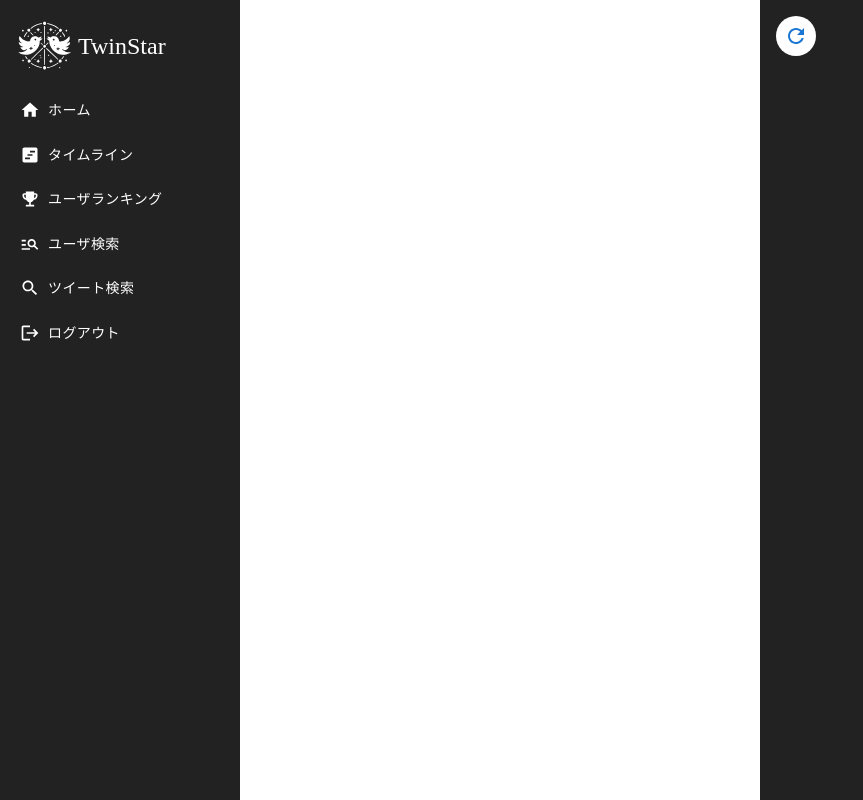
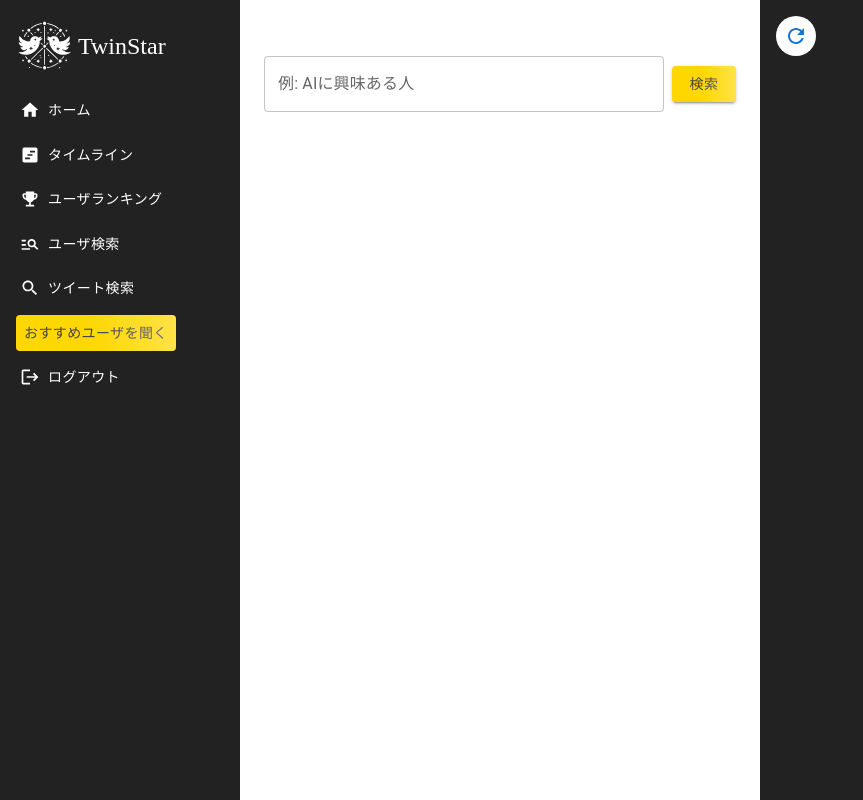
Before and after one commit to yoshi001231/UTTC_hackathon_front, a React (Create React App) app in the folder react-ts/: page /recommend in a window 1280 px wide. Shown: the whole page, without its empty margins (0-863 px from the left). Built offline with nearby package versions, Linux system fonts and the light colour scheme; no server answers; sample sign-in values are in the browser's storage.

Commit message:
add recommend operation

```diff
--- a/react-ts/src/App.tsx
+++ b/react-ts/src/App.tsx
@@ -11,6 +11,7 @@ import UserRanking from "./pages/UserRanking";
 import Tweet from "./pages/Tweet";
 import FindUsersPage from "./pages/FindUsersPage";
 import FindTweetsPage from "./pages/FindTweetsPage";
+import Recommend from "./pages/Recommend";
 import { auth } from "./services/firebase";
 
 const App: React.FC = () => {
@@ -42,6 +43,7 @@ const App: React.FC = () => {
         <Route path="/tweet/:postId" element={<Tweet />} />
         <Route path="/find/users" element={<FindUsersPage />} />
         <Route path="/find/tweets" element={<FindTweetsPage />} />
+        <Route path="/recommend" element={<Recommend />} />
       </Routes>
     </Layout>
   );
--- a/react-ts/src/components/Layout.tsx
+++ b/react-ts/src/components/Layout.tsx
@@ -1,7 +1,7 @@
 import React from "react";
 import { Box } from "@mui/material";
 import Sidebar from "./Sidebar";
-import StarWeb from "../star_web/StarWeb"; // StarWebをインポート
+import StarWeb from "../star_web/StarWeb";
 import { auth } from "../services/firebase";
 
 interface LayoutProps {
--- a/react-ts/src/components/Sidebar.tsx
+++ b/react-ts/src/components/Sidebar.tsx
@@ -1,3 +1,4 @@
+import React from "react";
 import { Box, Button, Typography } from "@mui/material";
 import { useNavigate, useLocation } from "react-router-dom";
 import { auth } from "../services/firebase";
@@ -108,6 +109,19 @@ const Sidebar: React.FC = () => {
           >
             ツイート検索
           </Button>
+
+          {/* おすすめユーザを聞くボタン */}
+          <Button
+            color="inherit"
+            onClick={() => navigate("/recommend")}
+            sx={{
+              mb: 1,
+              textAlign: "left",
+              color: "#444", backgroundColor: "gold", borderColor: "gold", overflow: "hidden", "&:hover": { backgroundColor: "rgba(255, 215, 0, 0.8)", borderColor: "gold" }, "&::before": { content: '""', position: "absolute", top: 0, left: "-100%", width: "200%", height: "100%", background: "linear-gradient(to right, transparent, rgba(255,255,255,0.5), transparent)", transform: "translateX(-100%)", animation: "shine 1.2s infinite" }, "@keyframes shine": { "0%": { transform: "translateX(-100%)" }, "100%": { transform: "translateX(100%)" } }
+            }}
+          >
+            おすすめユーザを聞く
+          </Button>
         </>
       )}
 
--- a/react-ts/src/components/TweetModal.tsx
+++ b/react-ts/src/components/TweetModal.tsx
@@ -51,19 +51,29 @@ const TweetModal: React.FC<TweetModalProps> = ({ open, onClose, onTweetCreated }
         img_url: imgUrl,
       });
 
-      // checkIsBad API を呼び出し
-      const isBadResult = await checkIsBad(newTweet.post_id);
-
-      if (isBadResult.includes("YES")) {
-        // 警告を表示し、is_bad を 1 に更新
-        alert(`良識に反している可能性があります。タイムラインでは表示制限がかかります。\n内容:\n ${content}\n`);
-        await updateIsBad(newTweet.post_id, true);
-      }
-
+      // ダイアログを閉じる
       setContent("");
       setImageFile(null);
       onClose();
       await onTweetCreated();
+
+      // 非同期で is_bad 処理を実行
+      const processIsBadCheck = async () => {
+        try {
+          const isBadResult = await checkIsBad(newTweet.post_id);
+
+          if (isBadResult.includes("YES")) {
+            // 警告を表示し、is_bad を 1 に更新
+            alert(`良識に反している可能性があります。タイムラインでは表示制限がかかります。\n内容:\n ${content}\n`);
+            await updateIsBad(newTweet.post_id, true);
+          }
+        } catch (error) {
+          console.error("checkIsBad または updateIsBad に失敗しました:", error);
+        }
+      };
+
+      // バックグラウンドで処理を進める
+      processIsBadCheck();
     } catch (error) {
       console.error("ツイートの作成に失敗しました:", error);
     } finally {
--- a/react-ts/src/gemini/GenerateBioChat.tsx
+++ b/react-ts/src/gemini/GenerateBioChat.tsx
@@ -16,9 +16,9 @@ const GenerateBioChat: React.FC<GenerateBioChatProps> = ({ authId, onSelect, onC
   const [error, setError] = useState<string | null>(null);
 
   const handleSend = async () => {
-    if (!instruction.trim()) return;
+    const inputInstruction = instruction.trim() || "特になし";
 
-    setChatHistory((prev) => [...prev, { role: "user", message: instruction }]);
+    setChatHistory((prev) => [...prev, { role: "user", message: inputInstruction }]);
     setIsLoading(true);
     setError(null);
 
--- a/react-ts/src/gemini/GenerateNameChat.tsx
+++ b/react-ts/src/gemini/GenerateNameChat.tsx
@@ -15,9 +15,9 @@ const GenerateNameChat: React.FC<GenerateNameChatProps> = ({ authId, onSelect, o
   const [error, setError] = useState<string | null>(null);
 
   const handleSend = async () => {
-    if (!instruction.trim()) return;
+    const inputInstruction = instruction.trim() || "特になし";
 
-    setChatHistory((prev) => [...prev, { role: "user", message: instruction }]);
+    setChatHistory((prev) => [...prev, { role: "user", message: inputInstruction }]);
     setIsLoading(true);
     setError(null);
 
--- a/react-ts/src/gemini/GenerateTweetContinuationChat.tsx
+++ b/react-ts/src/gemini/GenerateTweetContinuationChat.tsx
@@ -21,11 +21,11 @@ const GenerateTweetContinuationChat: React.FC<GenerateTweetContinuationChatProps
   const [error, setError] = useState<string | null>(null);
 
   const handleSend = async () => {
-    if (!instruction.trim()) return;
+    const inputInstruction = instruction.trim() || "特になし";
 
     setChatHistory((prev) => [
       ...prev,
-      { role: "user", message: instruction },
+      { role: "user", message: inputInstruction },
     ]);
     setIsLoading(true);
     setError(null);
--- /dev/null
+++ b/react-ts/src/pages/Recommend.tsx
@@ -0,0 +1,98 @@
+import React, { useState } from "react";
+import {
+  Box,
+  Button,
+  CircularProgress,
+  TextField,
+  Typography,
+  Alert,
+} from "@mui/material";
+import { auth } from "../services/firebase";
+import { recommendUsers } from "../services/api";
+
+const Recommend: React.FC = () => {
+  const [instruction, setInstruction] = useState<string>(""); // 検索窓の入力値
+  const [recommendedUser, setRecommendedUser] = useState<string | null>(null); // おすすめユーザーID
+  const [isLoading, setIsLoading] = useState<boolean>(false); // ローディング状態
+  const [error, setError] = useState<string | null>(null); // エラー状態
+  const CurrentUser = auth.currentUser;
+
+  // "おすすめを聞く"ボタン押下時のハンドラー
+  const handleRecommend = async () => {
+    setIsLoading(true);
+    setError(null);
+    setRecommendedUser(null);
+    try {
+      if (CurrentUser) {
+        const user = await recommendUsers(CurrentUser.uid, instruction);
+        setRecommendedUser(user || "おすすめユーザーが見つかりませんでした"); // 一人だけ取得
+      } else {
+        setError("ユーザーが認証されていません");
+      }
+    } catch (err: any) {
+      setError(err.message || "ユーザー推薦に失敗しました");
+    } finally {
+      setIsLoading(false);
+    }
+  };
+
+  return (
+    <Box
+      sx={{
+        padding: "20px",
+        maxWidth: "600px",
+        margin: "0 auto",
+        display: "flex",
+        flexDirection: "column",
+        alignItems: "center",
+        gap: 2,
+        mt: 4,
+        p: 2
+      }}
+    >
+      <Box
+        sx={{
+          display: "flex",
+          gap: 1,
+          width: "100%",
+          alignItems: "center",
+        }}
+      >
+        <TextField
+          fullWidth
+          label="例: AIに興味ある人"
+          variant="outlined"
+          value={instruction}
+          onChange={(e) => setInstruction(e.target.value)}
+        />
+        <Button
+          variant="contained"
+          color="primary"
+          onClick={handleRecommend}
+          disabled={isLoading}
+          sx={{
+            color: "#444", backgroundColor: "gold", borderColor: "gold", overflow: "hidden", "&:hover": { backgroundColor: "rgba(255, 215, 0, 0.8)", borderColor: "gold" }, "&::before": { content: '""', position: "absolute", top: 0, left: "-100%", width: "200%", height: "100%", background: "linear-gradient(to right, transparent, rgba(255,255,255,0.5), transparent)", transform: "translateX(-100%)", animation: "shine 1.2s infinite" }, "@keyframes shine": { "0%": { transform: "translateX(-100%)" }, "100%": { transform: "translateX(100%)" } }
+          }}
+        >
+          {isLoading ? <CircularProgress size={24} /> : "検索"}
+        </Button>
+      </Box>
+      {error && <Alert severity="error">{error}</Alert>}
+      {recommendedUser && !error && (
+        <Box
+          sx={{
+            textAlign: "center",
+            marginTop: "20px",
+          }}
+        >
+          <Typography variant="h6">おすすめのユーザーID</Typography>
+          <Typography variant="body1" sx={{ fontWeight: "bold", fontSize: "18px" }}>
+            {recommendedUser}
+          </Typography>
+        </Box>
+      )}
+    </Box>
+  );
+};
+
+export default Recommend;
--- a/react-ts/src/services/api.ts
+++ b/react-ts/src/services/api.ts
@@ -426,3 +426,19 @@ export const updateIsBad = async (postId: string, isBad: boolean): Promise<void>
     throw new Error(error.response?.data?.message || "is_bad 更新に失敗しました");
   }
 };
+
+// 指定したユーザーの過去ツイートをもとに、instructionに従っておすすめのユーザーIDを生成
+export const recommendUsers = async (authId: string, instruction: string | null): Promise<string> => {
+  try {
+    const requestBody = {
+      instruction: instruction || "", // instruction が null の場合は空白文字列を設定
+    };
+    const response = await apiClient.post(`/gemini/recommend/${authId}`, requestBody);
+    const parts = response.data; // Geminiからのレスポンスを取得
+    console.log("おすすめユーザーID:", parts);
+    return parts
+  } catch (error: any) {
+    console.error("ユーザー推薦エラー:", error);
+    throw new Error(error.response?.data?.message || "ユーザー推薦に失敗しました");
+  }
+};
```
Also changed, not shown: react-ts/src/components/TweetEditModal.tsx (+15 -8 lines).
